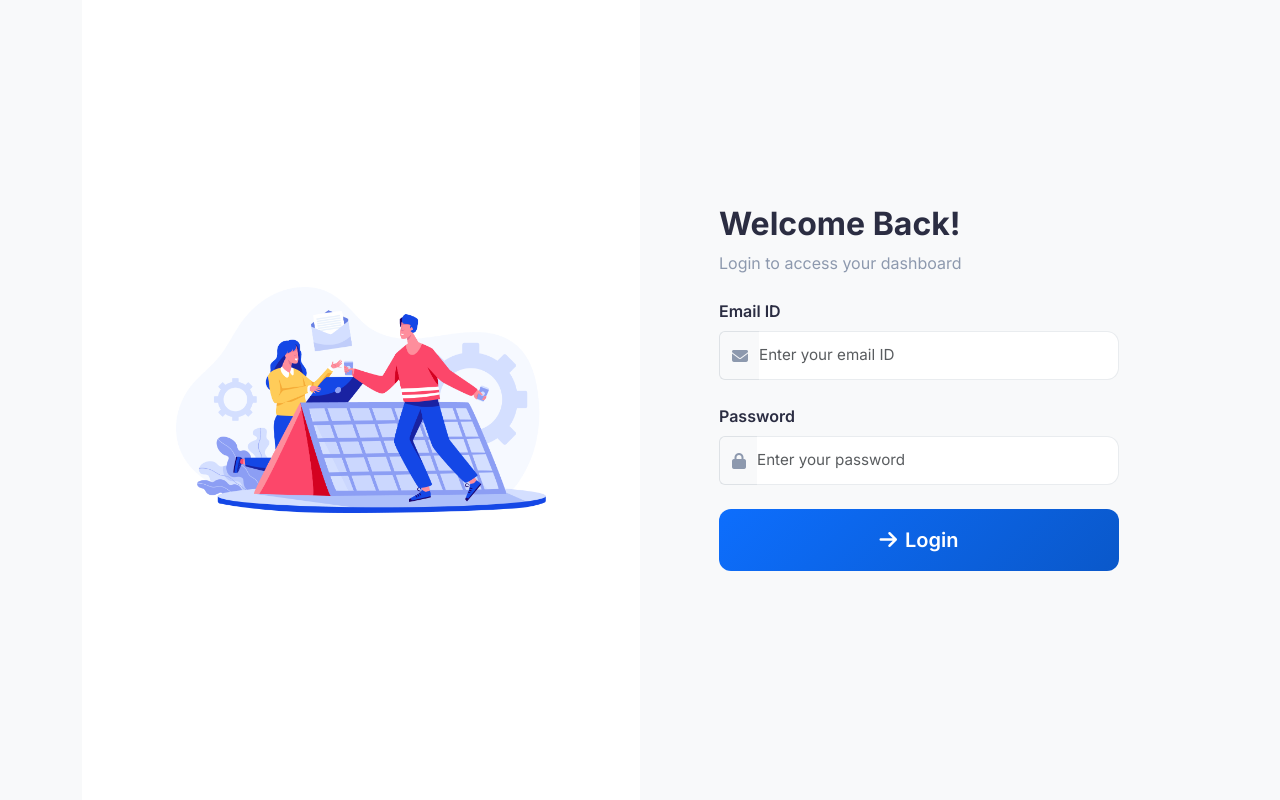
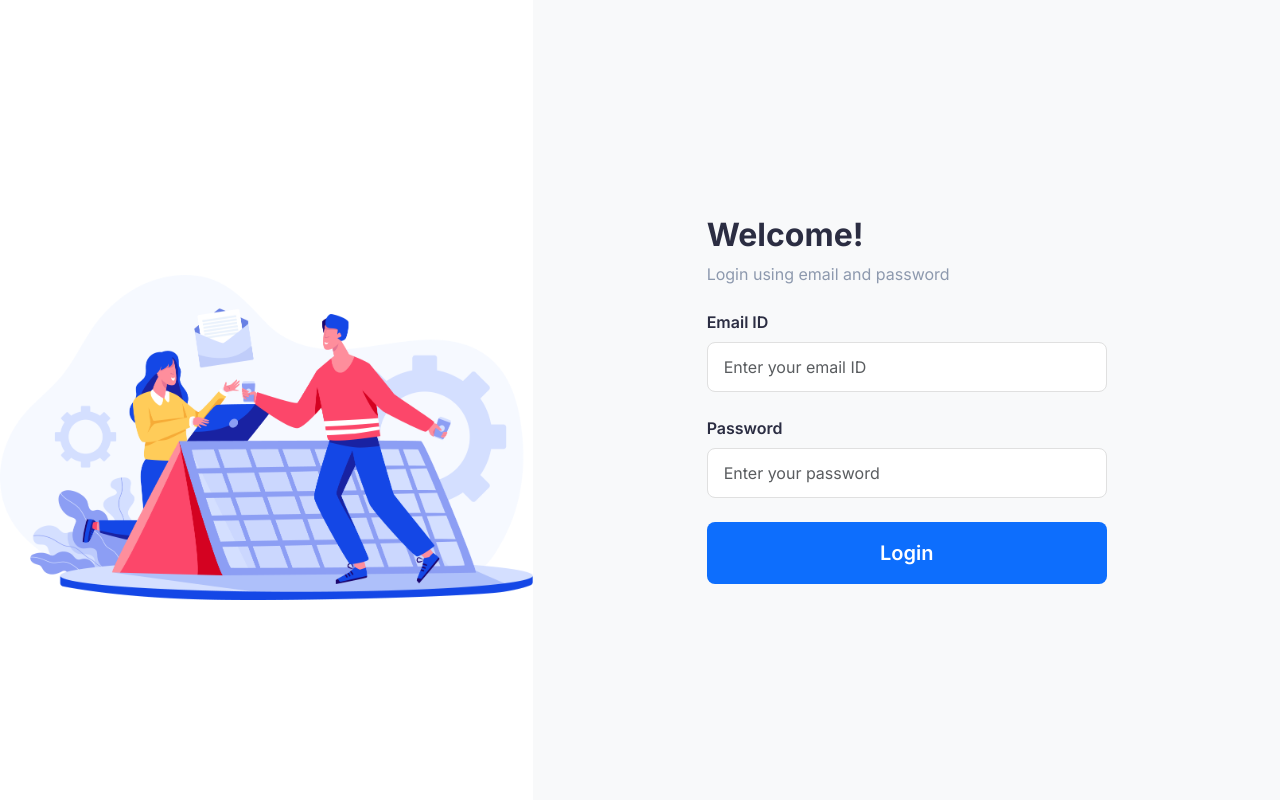
Before and after one commit to kavyaviki/EL-Image-Classification, a Django app: page /users/login/ in a window 1280 px wide. Run offline with Django 5.2, Linux system fonts and the light colour scheme.

Commit message:
UI changes with login page

```diff
--- a/code/templates/base_dashboard.html
+++ b/code/templates/base_dashboard.html
@@ -17,7 +17,7 @@
 
     <!-- Custom CSS -->
     {% load static %}
-    <link rel="stylesheet" href="{% static 'css/style.css' %}">
+    <link rel="stylesheet" href="{% static 'css/style.css' %}?v=20250325">
 
     {% block extra_css %}{% endblock %}
 </head>
--- a/code/templates/users/login.html
+++ b/code/templates/users/login.html
@@ -6,74 +6,59 @@
 {% block public_content %}
 <div class="row justify-content-center align-items-center min-vh-100 g-0">
     <!-- Left Column - Image with White Background -->
-    <div class="col-md-6 d-none d-md-flex flex-column justify-content-center align-items-center p-5"
+    <div class="col-md-5 d-none d-md-flex flex-column justify-content-center align-items-center p-5"
          style="min-height: 100vh; background-color: #ffffff;">
-        <div class="text-center w-100">
+        <div class="text-center w-100" style="margin-top: 75px;">
             <img src="{% static 'images/login.png' %}"
                  alt="Solar Panel Inspection"
                  class="img-fluid"
-                 style="max-width: 80%; max-height: 80vh; object-fit: contain;">
+                 style="width: 100%; max-width: 2000px; height: auto; object-fit: contain;">
         </div>
     </div>
 
     <!-- Right Column - Login Form -->
-    <div class="col-md-6">
+    <div class="col-md-7">
         <div class="d-flex flex-column justify-content-center p-4 p-md-5" style="min-height: 100vh; background-color: #f8f9fa;">
             <div class="mx-auto" style="max-width: 400px; width: 100%;">
+                <!-- Welcome Text -->
                 <div class="mb-4 text-center text-md-start">
-                    <h2 class="fw-bold mb-2">Welcome Back!</h2>
-                    <p class="text-muted">Login to access your dashboard</p>
+                    <h2 class="fw-bold mb-2">Welcome!</h2>
+                    <p class="text-muted">Login using email and password</p>
                 </div>
 
                 <form method="post" novalidate>
                     {% csrf_token %}
 
+                    <!-- Email Field -->
                     <div class="mb-4">
                         <label for="id_email" class="form-label fw-semibold mb-2">Email ID</label>
-                        <div class="input-group">
-                            <span class="input-group-text bg-light border-end-0">
-                                <i class="fas fa-envelope text-muted"></i>
-                            </span>
                         <input type="email" name="email" id="id_email"
-                                   class="form-control form-control-lg border-start-0 ps-0"
+                               class="form-control form-control-lg"
                                placeholder="Enter your email ID"
                                value="{{ form.email.value|default:'' }}"
                                required>
-                        </div>
                         {% if form.email.errors %}
                             <div class="text-danger small mt-1">{{ form.email.errors.0 }}</div>
                         {% endif %}
                     </div>
 
+                    <!-- Password Field -->
                     <div class="mb-4">
                         <label for="id_password" class="form-label fw-semibold mb-2">Password</label>
-                        <div class="input-group">
-                            <span class="input-group-text bg-light border-end-0">
-                                <i class="fas fa-lock text-muted"></i>
-                            </span>
                         <input type="password" name="password" id="id_password"
-                                   class="form-control form-control-lg border-start-0 ps-0"
+                               class="form-control form-control-lg"
                                placeholder="Enter your password"
                                required>
-                        </div>
                         {% if form.password.errors %}
                             <div class="text-danger small mt-1">{{ form.password.errors.0 }}</div>
                         {% endif %}
                     </div>
 
-                    <button type="submit" class="btn btn-primary btn-lg w-100 py-3 fw-semibold mb-4">
-                        <i class="fas fa-arrow-right me-2"></i>Login
+                    <!-- Login Button -->
+                    <button type="submit" class="btn btn-primary btn-lg w-100 py-3 fw-semibold">
+                        Login
                     </button>
                 </form>
-
-                <!-- <div class="text-center">
-                    <p class="mb-0 text-muted">
-                        Don't have an account?
-                        <a href="{% url 'users:register' %}" class="text-primary text-decoration-none fw-semibold">
-                            Create Account
-                        </a>
-                    </p>
-                </div> -->
             </div>
         </div>
     </div>
@@ -82,9 +67,16 @@
 
 {% block extra_css %}
 <style>
+    /* Ensure the public layout doesn't have extra padding */
+    body {
+        margin: 0;
+        padding: 0;
+    }
 
-    .main-content {
-        background-color: rgba(243, 246, 255) !important;
+    .container {
+        max-width: 100%;
+        padding: 0;
+        margin: 0;
     }
 
     /* Ensure perfect alignment */
@@ -94,55 +86,60 @@
     }
 
     /* Left column image container */
-    .col-md-6:first-child {
+    .col-md-5:first-child {
         display: flex;
         justify-content: center;
         align-items: center;
+        position: relative;
     }
 
     /* Right column form container */
-    .col-md-6:last-child {
+    .col-md-7:last-child {
         display: flex;
         flex-direction: column;
         justify-content: center;
     }
 
-    /* Form inputs focus effect */
-    .form-control:focus {
-        border-color: #0d6efd;
-        box-shadow: none;
-    }
-
-    .input-group-text {
-        background-color: #f8f9fa;
-        border-right: none;
-    }
-
+    /* Form inputs styling */
     .form-control {
-        border-left: none;
+        border: 1px solid #e0e0e0;
+        border-radius: 8px;
+        padding: 12px 16px;
+        font-size: 1rem;
+        transition: all 0.3s ease;
     }
 
     .form-control:focus {
-        border-left: none;
+        border-color: #0d6efd;
+        box-shadow: 0 0 0 2px rgba(13, 110, 253, 0.1);
+        outline: none;
     }
 
     /* Button styling */
     .btn-primary {
-        background: linear-gradient(135deg, #0d6efd, #0a58ca);
+        background: #0d6efd;
         border: none;
+        border-radius: 8px;
         transition: all 0.3s ease;
     }
 
     .btn-primary:hover {
-        background: linear-gradient(135deg, #0b5ed7, #084298);
-        transform: translateY(-2px);
-        box-shadow: 0 5px 15px rgba(13, 110, 253, 0.3);
+        background: #0b5ed7;
+        transform: translateY(-1px);
+        box-shadow: 0 4px 12px rgba(13, 110, 253, 0.3);
     }
 
     /* Responsive adjustments */
     @media (max-width: 768px) {
-        .col-md-6:last-child {
+        .col-md-7:last-child {
             background-color: #ffffff !important;
+        }
+    }
+
+    /* Fix for column selectors */
+    @media (min-width: 768px) {
+        .col-md-5, .col-md-7 {
+            padding: 0 !important;
         }
     }
 </style>
```
Also changed, not shown: code/static/css/style.css (+62 -1 lines), code/templates/inspections/detail.html (+22 -11 lines), code/templates/inspections/list.html (+35 -69 lines), code/templates/inspections/review_queue.html (+36 -28 lines), code/static/images/ai.svg (added), code/static/images/human.svg (added). Lines whose indentation alone changed are shown as unchanged.
